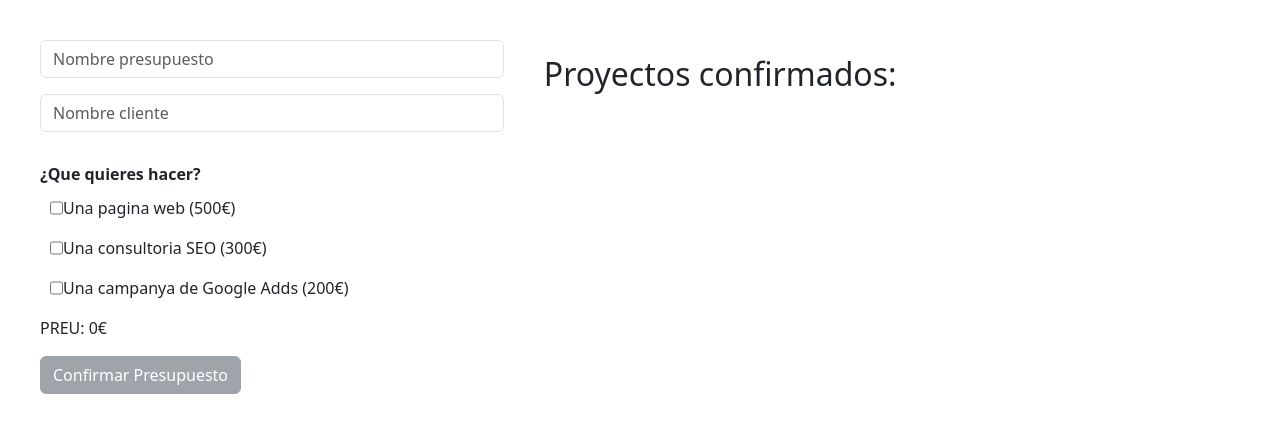
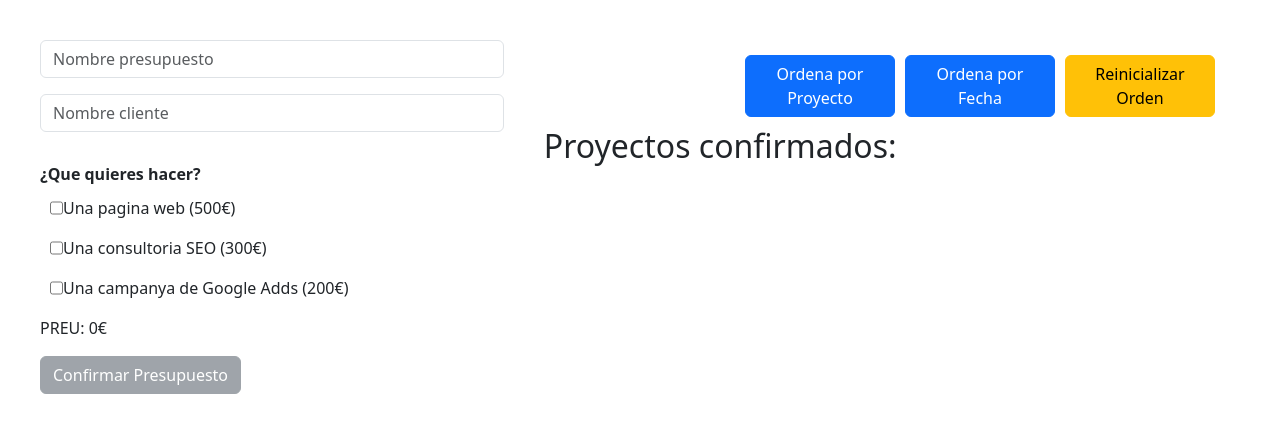
Before and after one commit to Ester79/SPRINT7, a React (Create React App) app in the folder presupuesto/: page / in a window 1280 px wide. Shown: the top 432 px of the page. Built offline with nearby package versions, Linux system fonts and the light colour scheme.

Commit message:
Nivel 2: ej 8

```diff
--- a/presupuesto/src/App.css
+++ b/presupuesto/src/App.css
@@ -76,3 +76,14 @@ p {
   background-color: grey;
   color: white;
 }
+
+.grupoOpcionesBotones {
+  display: flex;
+  justify-content: flex-end;
+  margin-bottom: 10px;
+}
+
+.grupoOrdenar {
+  margin-right: 10px;
+  width: 150px;
+}
--- a/presupuesto/src/App.js
+++ b/presupuesto/src/App.js
@@ -14,18 +14,17 @@ const initState = {
     numeroDePaginas: 0,
     numeroDeIdiomas: 0,
     albaranes: [],
-    albaranGuardado: false,
 };
 
 function App() {
 
     const [state, setState] = useState({ ...initState });
     const [mostrarOpcionsWeb, setMostrarOpcionsWeb] = useState(false);
-    const [mostrarListado, setMostrarListado] = useState(false);
     const [seleccionado, setSeleccionado] = useState([]);
     const tarifaSuplementoWeb = 30;
     const [nombreCliente, setNombreCliente] = useState(undefined);
     const [nombrePresupuesto, setNombrePresupuesto] = useState(undefined);
+    const [orderBy, setOrderBy] = useState(undefined);
     const deshabilitarConfirmar = !nombreCliente || nombreCliente === "" || !nombrePresupuesto || nombrePresupuesto === "";
 
 
@@ -101,6 +100,7 @@ function App() {
     const precioTotalIdiomas = state.numeroDeIdiomas * tarifaSuplementoWeb;
     const total = sumatorio() + precioTotalPaginas + precioTotalIdiomas;
 
+
     const guardarPresupuesto = () => {
         const fecha = new Date();
         const nuevoAlbaran = {
@@ -111,8 +111,9 @@ function App() {
             costeDesglosado: { servicios: state.total, opcionesWeb: precioTotalPaginas + precioTotalIdiomas },
             costeTotal: total,
             fechaPedido: fecha.toDateString(),
+            fecha: fecha,
         };
-        setState({ ...state, albaranes: [...state.albaranes, nuevoAlbaran], albaranGuardado: true, numeroDeIdiomas: 0, numeroDePaginas: 0 });
+        setState({ ...state, albaranes: [...state.albaranes, nuevoAlbaran], numeroDeIdiomas: 0, numeroDePaginas: 0 });
         setNombreCliente("");
         setNombrePresupuesto("");
         setSeleccionado([]);
@@ -123,6 +124,38 @@ function App() {
         const filtrado = arrayOptions.find(element => element.id === e.id);
         return seleccionado.includes(filtrado);
     });
+
+
+    const ordenar = () => {
+        if (orderBy === 'proyectos') {
+            return state.albaranes.sort(function (a, b) {
+
+                if (a.proyecto > b.proyecto) {
+                    return 1;
+                }
+                if (a.proyecto < b.proyecto) {
+                    return -1
+                }
+                return 0
+
+            })
+        } else if (orderBy === 'fecha') {
+            return state.albaranes.sort(function (a, b) {
+
+                if (a.fecha > b.fecha) {
+                    return 1;
+                }
+                if (a.fecha < b.fecha) {
+                    return -1
+                }
+                return 0
+
+            })
+        }
+        return state.albaranes;
+    }
+
+    const arrayOrdenada = ordenar();
 
     return (
         <>
@@ -151,10 +184,16 @@ function App() {
                     <p className='mt-3'>Preu: {total}€</p>
                     <button className='btn btn-secondary' onClick={guardarPresupuesto} disabled={deshabilitarConfirmar}>Confirmar Presupuesto</button>
                 </div>
-                <div className='columnaDerecha' hidden={mostrarListado}>
+                <div className='columnaDerecha'>
+                    <div className="grupoOpcionesBotones">
+                        <button className="btn btn-primary grupoOrdenar" onClick={() => setOrderBy("proyectos")}>Ordena por Proyecto</button>
+                        <button className="btn btn-primary grupoOrdenar" onClick={() => setOrderBy("fecha")} >Ordena por Fecha</button>
+                        <button className="btn btn-warning grupoOrdenar" onClick={() => setOrderBy("")} >Reinicializar Orden</button>
+                    </div>
+
                     <h2>Proyectos confirmados:</h2>
                     <div >
-                        {state.albaranes.map((albaran, index) =>
+                        {arrayOrdenada.map((albaran, index) =>
                             <div key={index} className='listado '>
                                 <div className='row grupoListado'>
                                     <div className='col-md-4 d-flex'>
```
